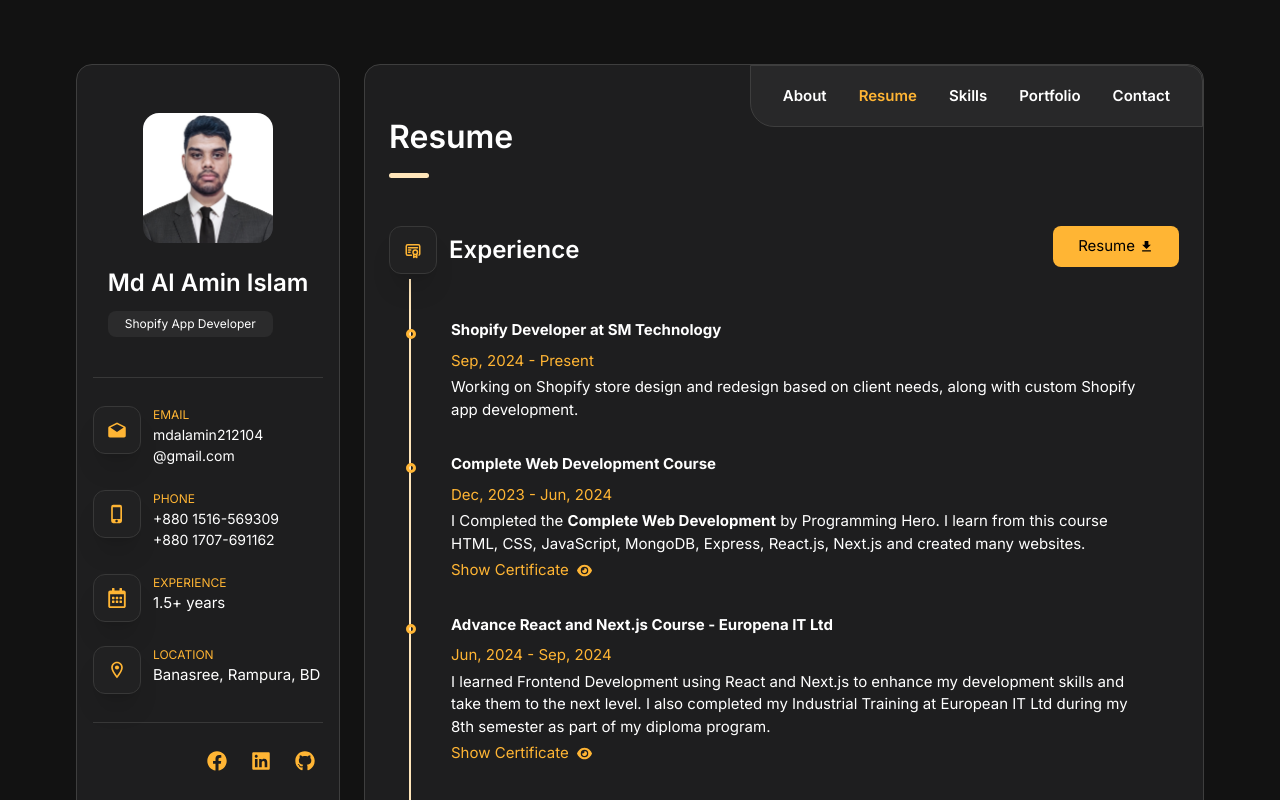
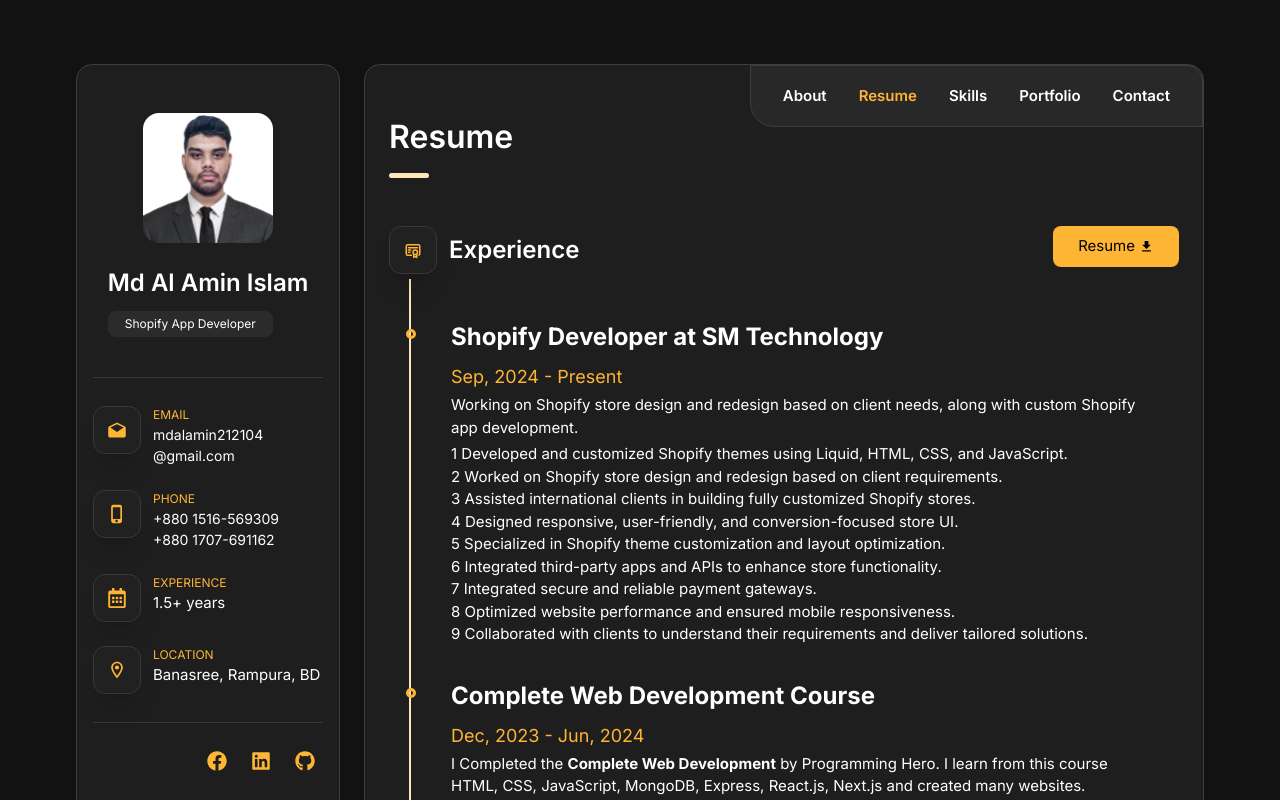
Before and after one commit to MdAlAmin212104/mdalamin, a React (Vite) app: page / in a window 1280 px wide. Both pictures are taken after a click on the button "Resume". Shown: the top 800 px of the page. Built offline with nearby package versions, Linux system fonts and the light colour scheme.

Commit message:
added some project and optimize ui

```diff
--- a/src/components/resume/Experience.jsx
+++ b/src/components/resume/Experience.jsx
@@ -18,17 +18,28 @@ const Experience = () => {
       </div>
       <div className="time-line-area flex flex-col gap-8">
         <div className="text-[15px] flex flex-col gap-1">
-          <h3 className=" font-bold ">Shopify Developer at SM Technology</h3>
-          <h3 className=" text-primary mt-1">Sep, 2024 - Present</h3>
+          <h3 className=" font-bold text-[24px]">Shopify Developer at SM Technology</h3>
+          <h3 className=" text-primary mt-1 text-[18px]">Sep, 2024 - Present</h3>
           <p>
             Working on Shopify store design and redesign based on client needs, along with
             custom Shopify app development.
           </p>
+          <ul>
+            <li>1 Developed and customized Shopify themes using Liquid, HTML, CSS, and JavaScript.</li>
+            <li>2 Worked on Shopify store design and redesign based on client requirements.</li>
+            <li>3 Assisted international clients in building fully customized Shopify stores.</li>
+            <li>4 Designed responsive, user-friendly, and conversion-focused store UI.</li>
+            <li>5 Specialized in Shopify theme customization and layout optimization.</li>
+            <li>6 Integrated third-party apps and APIs to enhance store functionality.</li>
+            <li>7 Integrated secure and reliable payment gateways.</li>
+            <li>8 Optimized website performance and ensured mobile responsiveness.</li>
+            <li>9 Collaborated with clients to understand their requirements and deliver tailored solutions.</li>
+          </ul>
         </div>
 
         <div className="text-[15px] flex flex-col gap-1">
-          <h3 className=" font-bold ">Complete Web Development Course</h3>
-          <h3 className=" text-primary mt-1">Dec, 2023 - Jun, 2024</h3>
+          <h3 className="font-bold text-[24px]">Complete Web Development Course</h3>
+          <h3 className=" text-primary mt-1 text-[18px]">Dec, 2023 - Jun, 2024</h3>
           <p>
             I Completed the <strong>Complete Web Development</strong> by
             Programming Hero. I learn from this course HTML, CSS, JavaScript,
@@ -48,10 +59,10 @@ const Experience = () => {
           </a>
         </div>
         <div className="text-[15px] flex flex-col gap-1">
-          <h3 className="font-bold">
+          <h3 className="font-bold text-[24px]">
             Advance React and Next.js Course - Europena IT Ltd
           </h3>
-          <h3 className="text-primary mt-1">Jun, 2024 - Sep, 2024</h3>
+          <h3 className="text-primary mt-1 text-[18px]">Jun, 2024 - Sep, 2024</h3>
 
           <p>
             I learned Frontend Development using React and Next.js to enhance my
@@ -76,10 +87,10 @@ const Experience = () => {
 
 
         <div className="text-[15px] flex flex-col gap-1">
-          <h3 className="font-bold">
+          <h3 className="font-bold text-[24px]">
             Natinal Skills Development Authority (NSDA),  Level-3
           </h3>
-          <h3 className="text-primary mt-1">Jun, 2024 - Sep, 2024</h3>
+          <h3 className="text-primary mt-1 text-[18px]">Jun, 2024 - Sep, 2024</h3>
 
           <p>
             I learned web design and development for freelancing, including HTML, CSS,
--- a/src/components/skills/skillShopify.jsx
+++ b/src/components/skills/skillShopify.jsx
@@ -14,7 +14,7 @@ const skillShopify = ({heading}) => {
             <motion.img
               whileHover={{ scale: 1.1 }}
               src={getImgUrl(item.img)}
-              className=" w-full  duration-300 cursor-pointer md:w-[140px] md:h-[140px] bg-white rounded-2xl p-2"
+              className="w-full duration-300 cursor-pointer md:w-[140px] md:h-[140px] bg-white rounded-2xl p-2"
               alt={item?.name}
             />
             <h4 className="flex justify-center mt-3">{item?.name}</h4>
--- a/src/components/skills/skillsTools.jsx
+++ b/src/components/skills/skillsTools.jsx
@@ -14,7 +14,7 @@ const skillsTools = ({heading}) => {
             <motion.img
               whileHover={{ scale: 1.1 }}
               src={getImgUrl(item.img)}
-              className=" w-full  duration-300 cursor-pointer md:w-[140px] md:h-[140px] bg-white rounded-2xl p-2"
+              className="w-full duration-300 cursor-pointer md:w-[140px] md:h-[140px] bg-white rounded-2xl p-2"
               alt=""
             />
             <h4 className="flex justify-center mt-3">{item?.name}</h4>
--- a/src/data/projectData.js
+++ b/src/data/projectData.js
@@ -4,7 +4,7 @@ const data = [
   title: "Product Note (app)",
   about: "This app allows merchants to create separate product notes for each of their products, helping them track issues, improvements, and important reminders. Merchants can add, update, or delete notes, making product management more organized and efficient. The dashboard provides a clear overview of how many notes have been created, how many products have notes, and overall activity insights.",
   about1: "This tool helps merchants understand product performance and plan improvements more effectively.",
-  tech: "React, React Router, Polaris Web Components, GraphQL, Metafields, TypeScript, Shopify Admin Actions, Shopify Admin Blocks",
+  tech: ["React", "React Router", "Polaris Web Components", "GraphQL", "Metafields", "TypeScript", "Shopify Admin Actions", "Shopify Admin Blocks"],
   img: "Product Note.webp",
   github: "https://github.com/MdAlAmin212104/product-note",
 },
@@ -15,7 +15,9 @@ const data = [
     "This application enables merchants to generate individual QR codes for their products. Each QR code is linked directly to the product’s checkout page, allowing customers to scan and purchase instantly. This feature helps merchants improve conversion rates, track product-wise performance, and simplify the buying process for users.",
   about1:
     "Merchants can create, manage, and organize QR codes for different products, ensuring a smooth and fast shopping experience. When a customer scans the QR code, they are automatically redirected to the exact product checkout page, making the purchasing journey more efficient and boosting merchant sales insights.",
-  tech: "React, React Router, Polaris Web Components, GraphQL, Metafields, TypeScript, Shopify Admin Actions, Shopify Admin Blocks",
+  tech: ["React","React Router","Shopify Polaris (Web Components)","GraphQL", "Shopify Metafields", "TypeScript","Shopify Admin Actions", "Shopify Admin Blocks"
+],
+
   img: "qr-code.webp",
   github: "https://github.com/MdAlAmin212104/qr-code",
 },
@@ -26,7 +28,7 @@ const data = [
     about:
       "A modern, high-performance e-commerce store specializing in industrial material-handling products like casters, wheels, hand trucks, and platform trucks—designed for a clean, user-friendly, and conversion-focused shopping experience.",
     about1: "Featuring premium USA-made products built with advanced manufacturing methods like robotic welding, CNC machining, and powder coating—ensuring strength, durability, and long-term performance.",
-    tech: "Shopify, Liquid, Schema, JavaScript, CSS3, HTML5, E-commerce",
+    tech: ["Shopify", "Liquid", "Schema", "JavaScript", "CSS3", "HTML5", "E-commerce"],
     img: "The Fairbanks Company.png",
     liveUrl: "https://www.thefairbankscompany.com/",
   },
@@ -36,7 +38,7 @@ const data = [
     about: "A modern wellness-focused e-commerce store offering sleep-enhancing products designed to improve breathing, reduce snoring, and promote deeper, uninterrupted sleep for better health and energy.",
     about1: "Featuring safe, hypoallergenic, and comfort-focused products built to support natural sleep patterns—helping users achieve restorative rest and overall well-being.",
     img: "Sleep_With_Zen.png",
-    tech: "Shopify, Liquid, Schema, JavaScript, CSS3, HTML5, figma to shopify, E-commerce",
+    tech: ["Shopify", "Liquid", "Schema", "JavaScript", "CSS3", "HTML5", "figma to shopify", "E-commerce"],
     liveUrl: "https://sleepwithzen.co.uk/",
   },
 
@@ -47,7 +49,7 @@ const data = [
       "Eichholtz Long Island is a premium e-commerce website I developed for a luxury European furniture retailer serving Long Island and Westchester County. The brand offers a carefully curated collection of high-end furnishings, décor, and interior pieces known for their timeless design and exceptional craftsmanship.",
     about1: "This project focused on creating a sleek, elegant, and modern storefront that reflects the sophistication of the Eichholtz brand. I designed the site with a clean layout, refined typography, and a premium shopping experience that highlights each product’s quality, detail, and European-inspired aesthetics.",
     img: "Eichholtz Long Island.png",
-    tech: "Shopify, Liquid, Schema, JavaScript, CSS3, HTML5, E-commerce",
+    tech: ["Shopify", "Liquid", "Schema", "JavaScript", "CSS3", "HTML5", "E-commerce"],
     liveUrl: "https://eichholtzlongisland.com/",
   },
   {
@@ -56,9 +58,53 @@ const data = [
     about:
       "Guardian Avionics is a trusted leader in general aviation, specializing in carbon monoxide (CO) detection and smart cockpit solutions. Since 1999, they have designed reliable panel-mounted, remote, and portable CO detectors for both certified and experimental aircraft.",
     about1: "Their product line also includes the smartPlane system, which enables pilots to use iPads or iPhones as multifunction cockpit displays via smartPanel mounts and data-recording units, along with powered USB solutions.",
-    tech: "Shopify, Liquid, Schema, JavaScript, CSS3, HTML5, Shipping setup, E-commerce",
+    tech: ["Shopify", "Liquid", "Schema", "JavaScript", "CSS3", "HTML5", "Shipping setup", "E-commerce"],
     img: "Guardian Avionics.png",
     liveUrl: "https://guardianavionics.com/",
   },
+  {
+  id: 7,
+  title: "Kosmic Korean Beauty & Lifestyle",
+  about:
+    "Kosmic is a premium Korean beauty and lifestyle eCommerce brand focused on delivering high-quality skincare and beauty products. The store was designed with a modern, clean, and user-friendly interface to enhance customer engagement and brand trust.",
+  about1:
+    "The website includes a fully customized Shopify theme, smooth product navigation, secure payment integration, optimized shipping setup, and mobile-first responsive design to ensure a seamless shopping experience and higher conversion rates.",
+  tech: [
+    "Shopify",
+    "Liquid",
+    "Schema",
+    "JavaScript",
+    "CSS3",
+    "HTML5",
+    "Shipping Setup",
+    "Payment Integration",
+    "E-commerce"
+  ],
+  img: "Kosmic.png",
+  liveUrl: "https://kosmicmx.com/"
+},
+{
+  id: 7,
+  title: "AYURV ENERGY®",
+  about:
+    "AYURV ENERGY® is a modern wellness and energy brand website developed using a custom Shopify theme based entirely on the client’s reference design and functional requirements. The project focused on creating a clean, high-impact layout with strong brand identity and smooth user experience.",
+  about1:
+    "Multiple dynamic sections were custom-coded using Liquid, Schema, and JavaScript to match the client’s exact vision. The site includes optimized product display, secure payment integration, shipping configuration, and a fully responsive, mobile-first design to ensure performance, scalability, and higher conversions.",
+  tech: [
+    "Shopify",
+    "Liquid",
+    "Schema",
+    "JavaScript",
+    "CSS3",
+    "HTML5",
+    "Shipping Setup",
+    "Payment Integration",
+    "E-commerce"
+  ],
+  img: "AYURV.png",
+  liveUrl: "https://ayurv-energy.com/"
+}
+
+
 ];
 export default { data };
--- a/src/data/skillData.js
+++ b/src/data/skillData.js
@@ -53,7 +53,4 @@ const Tools = [
   { id: 11, img: "render.jpeg", name: "Render" },
 ];
 
-
-
-
 export default { shopify, client, Server, Tools };
--- a/src/pages/Skills.jsx
+++ b/src/pages/Skills.jsx
@@ -4,11 +4,11 @@ import { getImgUrl } from "../utils/getImageUrl";
 import { motion } from "framer-motion";
 
 const Skills = () => {
-  const {shopify, client, Server, Tools} = skillData;
+  const { shopify, client, Server, Tools } = skillData;
 
   return (
     <div>
-      <Title title={"Shopify"} />
+      <Title title={"Shopify Ecosystem"} />
       <div className="mt-9 grid grid-cols-2 md:grid-cols-4 lg:grid-cols-5 justify-between gap-8 mb-12">
         {shopify?.map((item) => (
           <div key={item.id} className="flex flex-col justify-center items-center">
@@ -55,7 +55,7 @@ const Skills = () => {
       </div>
 
 
-<Title title={"Tools"} />
+      <Title title={"Tools"} />
       <div className="mt-9 grid grid-cols-2 md:grid-cols-4 lg:grid-cols-5 justify-between gap-8 mb-12">
         {Tools?.map((item) => (
           <div key={item.id} className="flex flex-col justify-center items-center">
```
Also changed, not shown: src/components/project/SingleProject.css (+10 -0 lines), src/components/project/SingleProject.jsx (+7 -1 lines), src/components/resume/Edu.jsx (+4 -4 lines), src/assets/AYURV.png (added), src/assets/Kosmic.png (added).
